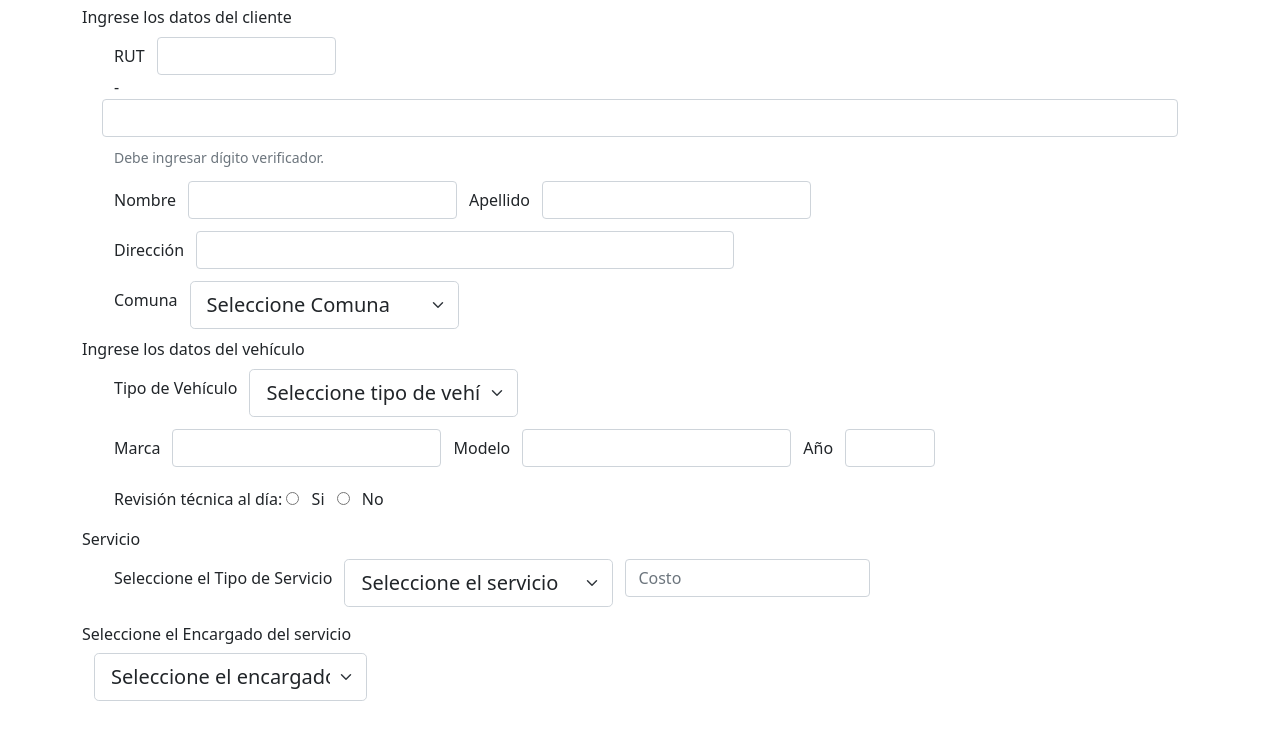
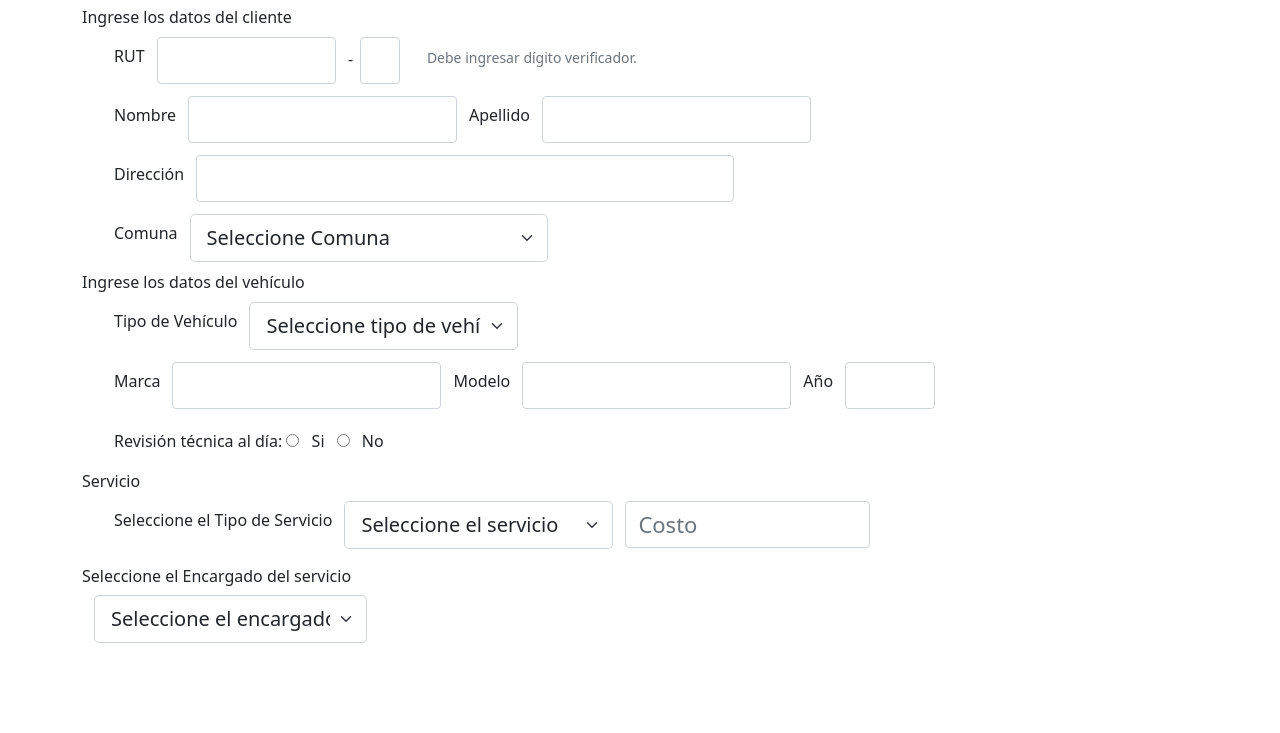
Before and after one commit to jaandres/lavado_de_auto, a plain HTML site: page index.html in a window 1280 px wide. Shown: the part 67-800 px from the top of the page. Drawn offline with Linux system fonts and the light colour scheme.

Commit message:
agrego estilos al css

```diff
--- a/assets/css/main.css
+++ b/assets/css/main.css
@@ -0,0 +1,20 @@
+.digito {
+    margin-right:15px;
+    width: 40px;
+}
+
+.separator {
+    margin-top:10px;
+    padding: auto;
+    align-items:center;
+    top: 20px;
+    width:2px;
+}
+
+input[type="text"]{
+    font-size: 22px
+}
+
+#text {
+    margin-top:20px
+}
--- a/index.html
+++ b/index.html
@@ -97,12 +97,13 @@
                       <div class="col-auto">
                           <label for="formulario" class="col-form-label">Comuna</label>
                       </div>
-                                  <div class="col-3 m-0 p-0">
+                      <div class="col-4 m-0 p-0">
                           <select class="form-select form-select-lg" aria-label="Default select example">
                               <option selected>Seleccione Comuna</option>
                               <option value="1">Santiago Centro</option>
                               <option value="2">San Joaquín</option>
                               <option value="3">Renca</option>
+                              <option value="4">Maipú</option>
                           </select>
                       </div>
 
@@ -157,8 +158,6 @@
                           <label class="custom-control-input m-2" for="custom-radio-2">No</label>
                       </div>
                   </div>
-
-
               </form>
           </div>
           <label for="formulario">Servicio</label>
```
Lines whose indentation alone changed are shown as unchanged.
